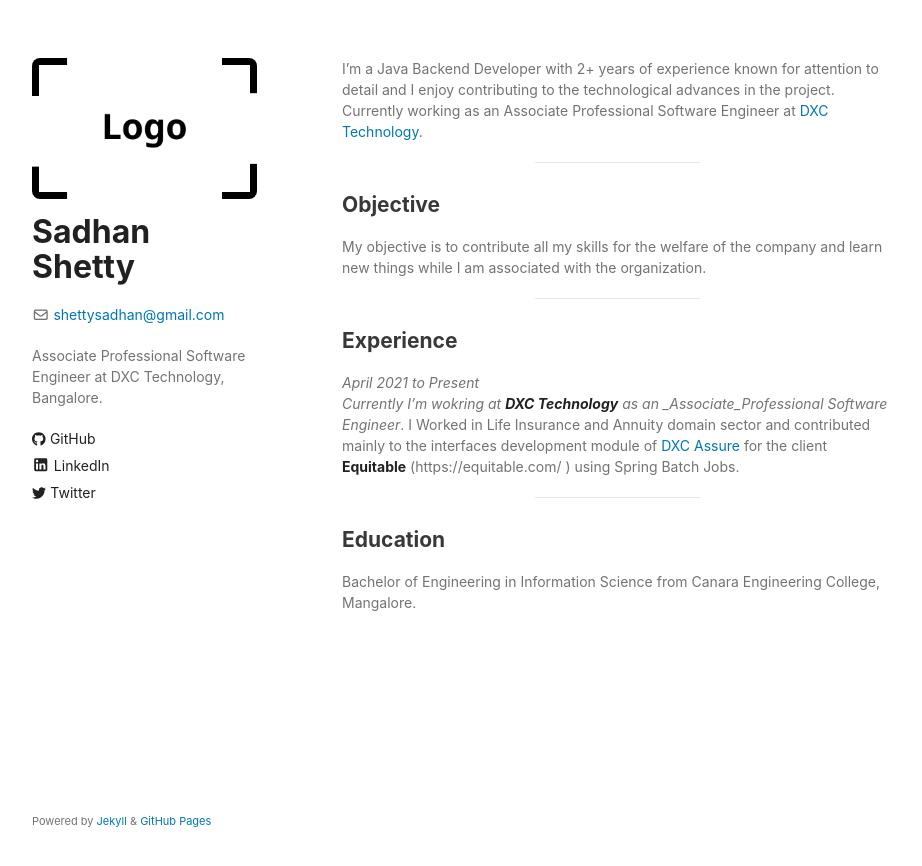
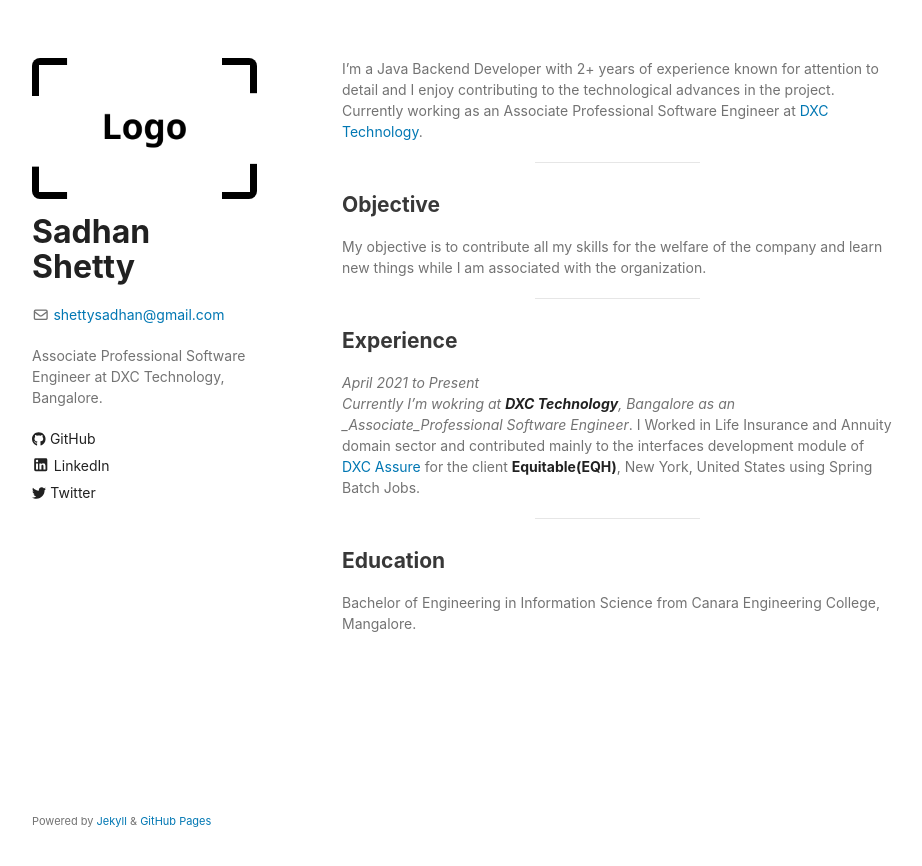
Before and after one commit to sadhan-shetty/sadhan-shetty.github.io, a Jekyll site: the page built from index.md, in a window 1280 px wide. Shown: the top 866 px of the page, without its empty margins (178-1100 px from the left). Built offline with Jekyll 4.4.1, drawn with Linux system fonts in a browser that asks for light colours.

Commit message:
Update index.md

```diff
--- a/index.md
+++ b/index.md
@@ -13,8 +13,8 @@ My objective is to contribute all my skills for the welfare of the company and l
 ## Experience
 
 _April 2021 to Present <br>
-Currently I'm wokring at [**DXC Technology**](https://dxc.com/us/en) as an _Associate_Professional Software Engineer_.
-I Worked in Life Insurance and Annuity domain sector and contributed mainly to the interfaces development module of [DXC Assure](https://dxc.com/us/en/services/insurance-software-bps/dxc-insurance-software/dxc-assure-for-life-and-wealth) for the client **Equitable** (https://equitable.com/ ) using Spring Batch Jobs.
+Currently I'm wokring at [**DXC Technology**](https://dxc.com/us/en), Bangalore as an _Associate_Professional Software Engineer_.
+I Worked in Life Insurance and Annuity domain sector and contributed mainly to the interfaces development module of [DXC Assure](https://dxc.com/us/en/services/insurance-software-bps/dxc-insurance-software/dxc-assure-for-life-and-wealth) for the client [**Equitable(EQH)**](https://equitable.com/), New York, United States using Spring Batch Jobs.
 
 ---
 ## Education
```
